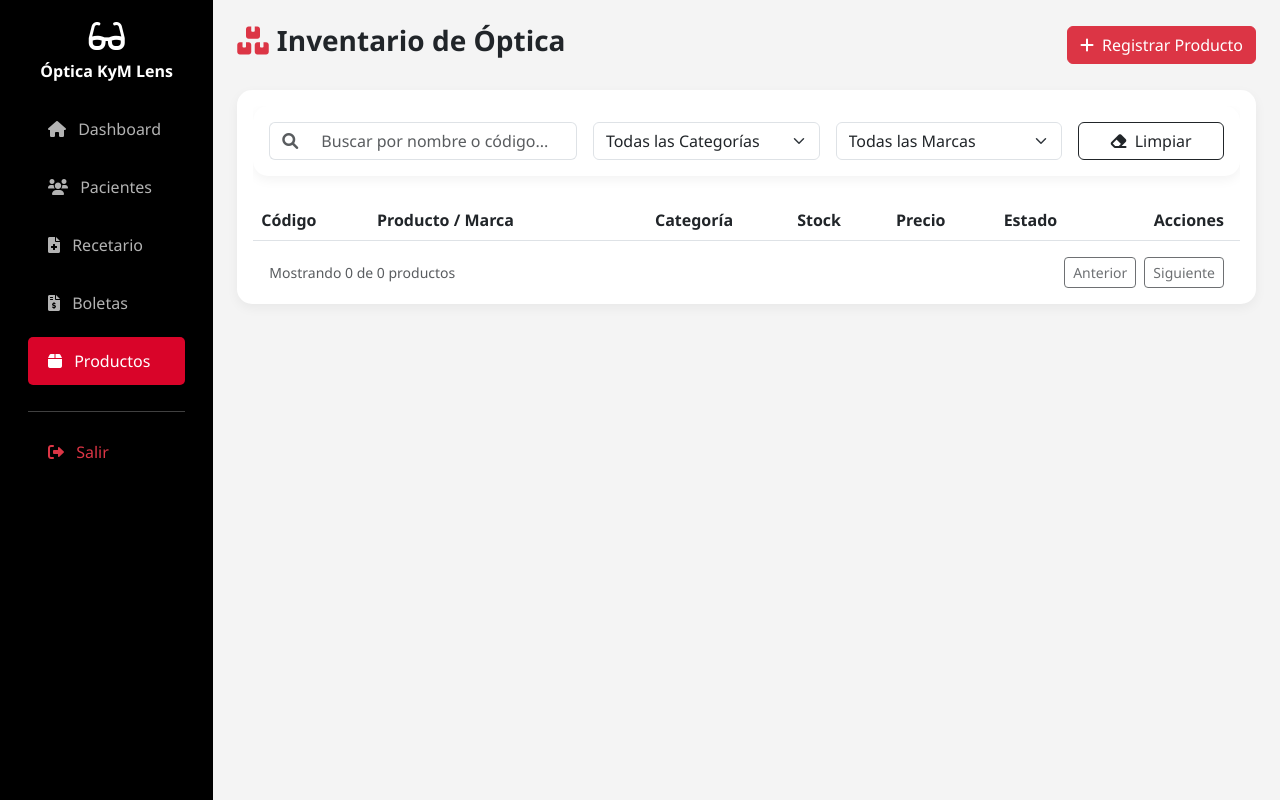
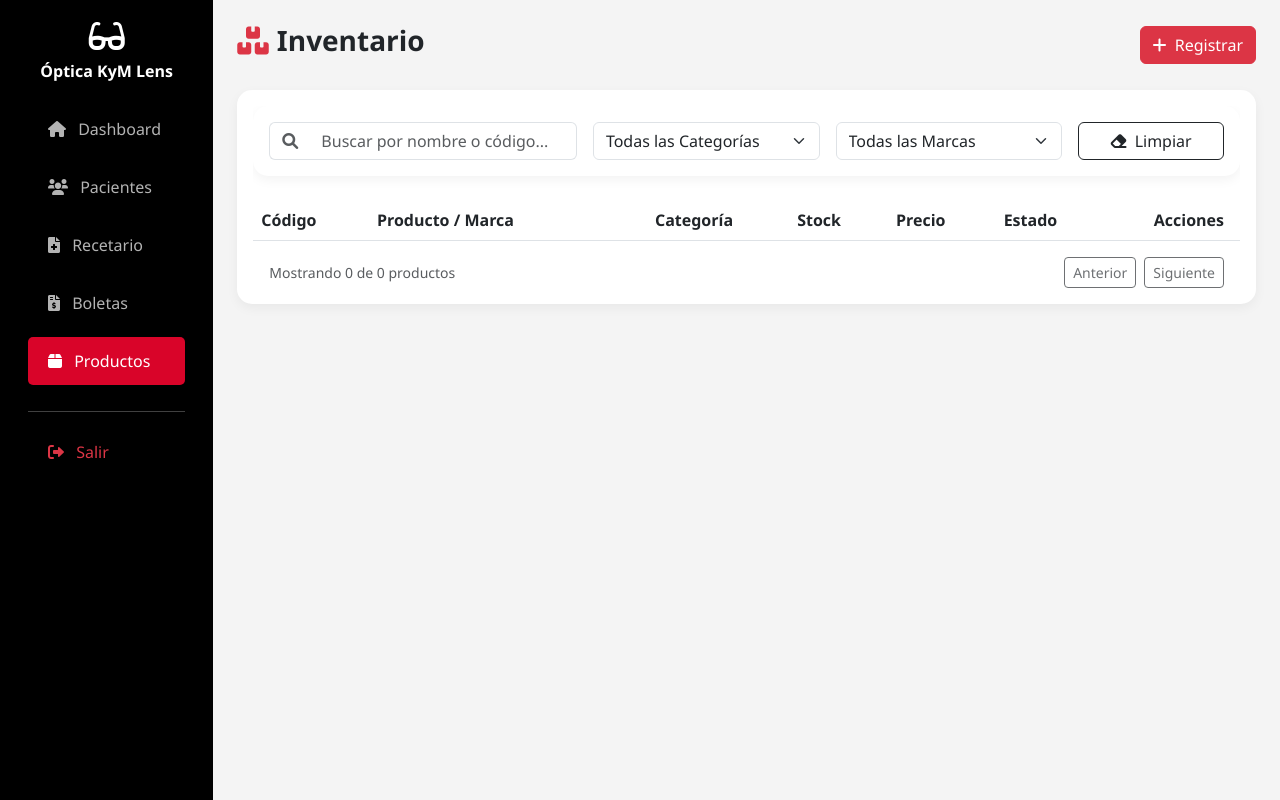
Before and after one commit to JMVasquezR/administrador_optica, a Django app: page /productos/ in a window 1280 px wide. Run offline with Django 5.2, Linux system fonts and the light colour scheme; the visitor is signed in with stand-in values (Sample User, id 1); data that the repository does not hold is empty; parts of the project's set-up code (start-up, migrations or seed data) failed here and were passed over.

```diff
--- a/app_web/templates/v2/pacientes/listado.html
+++ b/app_web/templates/v2/pacientes/listado.html
@@ -29,7 +29,7 @@
                 <h3 class="fw-bold m-0"><i class="fas fa-hospital-user me-2 text-danger"></i>Directorio de Pacientes
                 </h3>
                 <button class="btn btn-danger shadow-sm" data-bs-toggle="modal" data-bs-target="#modalPatient">
-                    <i class="fas fa-user-plus me-1"></i> Nuevo Paciente
+                    <i class="fas fa-user-plus me-1"></i> Nuevo
                 </button>
             </div>
 
--- a/app_web/templates/v2/productos/listado.html
+++ b/app_web/templates/v2/productos/listado.html
@@ -26,9 +26,9 @@
 
         <main class="col-md-9 ms-sm-auto col-lg-10 px-md-4 py-4">
             <div class="d-flex justify-content-between align-items-center mb-4">
-                <h3 class="fw-bold"><i class="fas fa-boxes me-2 text-danger"></i>Inventario de Óptica</h3>
+                <h3 class="fw-bold"><i class="fas fa-boxes me-2 text-danger"></i>Inventario</h3>
                 <button class="btn btn-danger" data-bs-toggle="modal" data-bs-target="#modalProduct">
-                    <i class="fas fa-plus me-1"></i> Registrar Producto
+                    <i class="fas fa-plus me-1"></i> Registrar
                 </button>
             </div>
 
--- a/app_web/templates/v2/recetarios/listado.html
+++ b/app_web/templates/v2/recetarios/listado.html
@@ -28,7 +28,7 @@
             <div class="d-flex justify-content-between align-items-center mb-4">
                 <h3 class="fw-bold"><i class="fas fa-boxes me-2 text-danger"></i>Recetario Médico</h3>
                 <button class="btn btn-danger" data-bs-toggle="modal" data-bs-target="#modalProduct">
-                    <i class="fas fa-plus me-1"></i> Registrar Producto
+                    <i class="fas fa-plus me-1"></i> Registrar
                 </button>
             </div>
 
--- a/app_web/templates/v2/ventas/listado.html
+++ b/app_web/templates/v2/ventas/listado.html
@@ -29,7 +29,7 @@
                 <h3 class="fw-bold m-0"><i class="fas fa-file-invoice-dollar me-2 text-danger"></i>Historial de Ventas
                 </h3>
                 <button class="btn btn-danger shadow-sm" data-bs-toggle="modal" data-bs-target="#modalSale">
-                    <i class="fas fa-plus-circle me-1"></i> Nueva Venta
+                    <i class="fas fa-plus-circle me-1"></i> Nueva
                 </button>
             </div>
 
```
